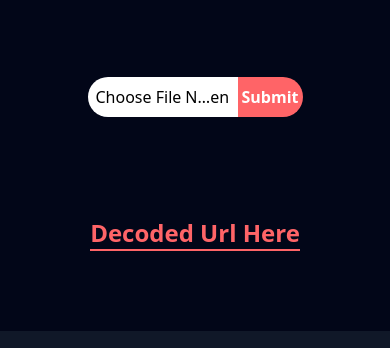
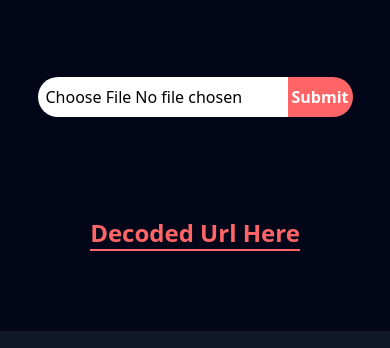
Before and after one commit to rikkudayo1/QrGen, a plain HTML site: page pages/index2.html in a window 390 px wide. Shown: the part 323-671 px from the top of the page. Drawn offline with nearby package versions, Linux system fonts and the light colour scheme.

Commit message:
Update index2.html

```diff
--- a/pages/index2.html
+++ b/pages/index2.html
@@ -27,7 +27,7 @@
         <div class="flex flex-col justify-center items-center gap-5">
             <form id="UploadForm" class="flex mb-20">
                 <input type="hidden" name="MAX_FILE_SIZE" value="1048576" />
-                <input class="bg-white hover:cursor-pointer w-[150px] rounded-l-full p-2 md:w-[300px] lg:w-[500px]" type="file" name="file" id="FileInput">
+                <input class="bg-white hover:cursor-pointer w-[250px] rounded-l-full p-2 md:w-[350px] lg:w-[500px]" type="file" name="file" id="FileInput">
                 <button id="ReadButton" type="button" class="bg-red-400 rounded-r-full p-1 font-bold text-white hover:cursor-pointer">
                     Submit
                 </button>
```
